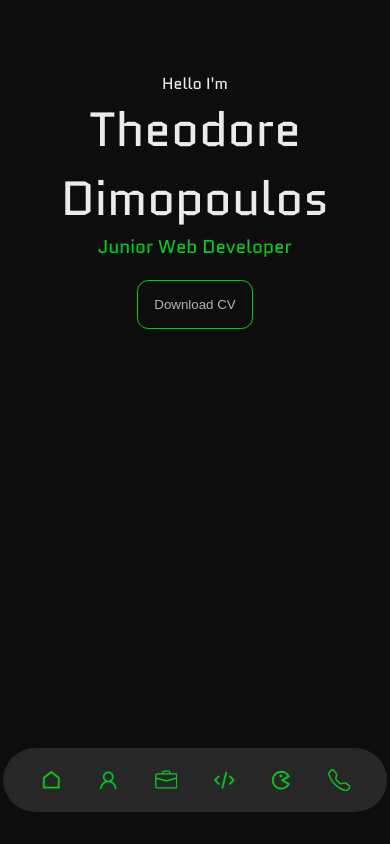
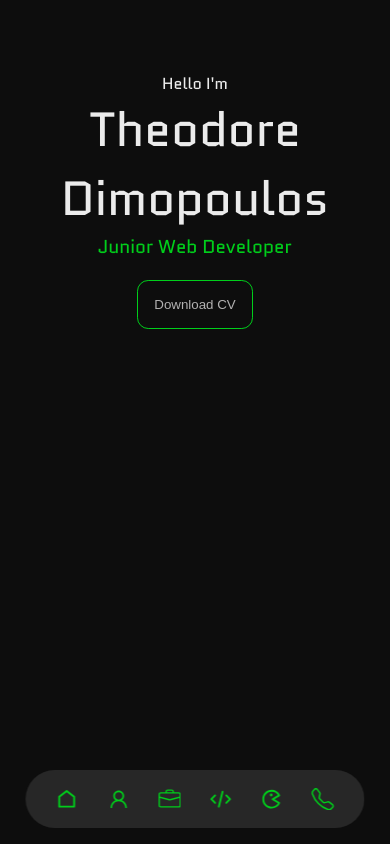
Before and after one commit to Theodoreprof/CV_website, a React (Create React App) app in the folder cv_website/: page / in a window 390 px wide. Shown: the top 844 px of the page. Built offline with nearby package versions, Linux system fonts and the light colour scheme.

Commit message:
nav responsive

```diff
--- a/cv_website/src/components/navigation/navigation.css
+++ b/cv_website/src/components/navigation/navigation.css
@@ -25,3 +25,12 @@ nav a:hover {
     background: var(--color-bg);
     color: var(--color-primary);
 }
+
+
+@media screen and (max-width: 1250px) {
+    nav{
+        padding: 0.5rem 1.3rem;
+        bottom: 1rem;
+        gap: 0.6rem;
+    }
+}
```
